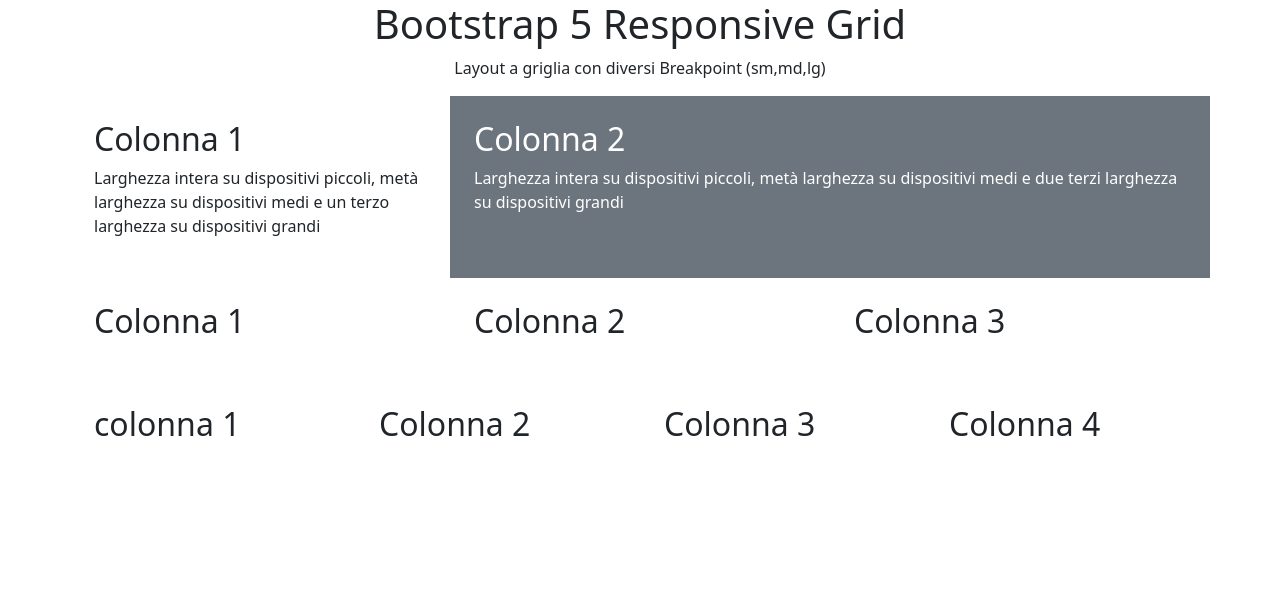
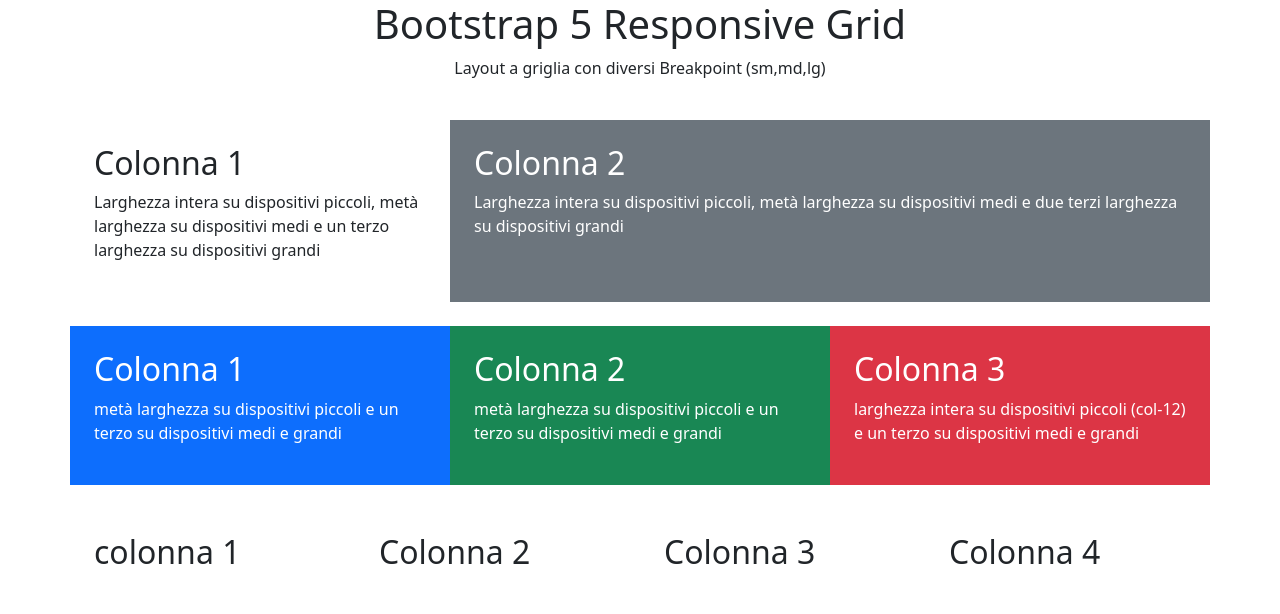
Before and after one commit to fabiogerritferrari/htmlcss-bootstrap-layout, a plain HTML site: page index.html in a window 1280 px wide. Drawn offline with nearby package versions, Linux system fonts and the light colour scheme.

Commit message:
completate 3 colonne successive e aggiunto margine ai 3 container del main

```diff
--- a/index.html
+++ b/index.html
@@ -19,7 +19,7 @@
     </header>
 
     <main>
-        <div class="container">
+        <div class="container mt-4">
             <div class="row">
                 <div class="col-12 col-md-6 col-lg-4 p-4">
                     <h2>Colonna 1</h2>
@@ -31,21 +31,21 @@
                 </div>
             </div>
         </div>
-        <div class="container">
+        <div class="container mt-4">
             <div class="row">
-                <div class="col p-4">
+                <div class="col-6 col-md-4 text-bg-primary p-4 ">
                     <h2>Colonna 1</h2>
-                    <p></p>
+                    <p>metà larghezza su dispositivi piccoli e un terzo su dispositivi medi e grandi</p>
                 </div>
-                <div class="col p-4">
+                <div class="col-6 col-md-4 text-bg-success p-4">
                     <h2>Colonna 2</h2>
-                    <p></p>
+                    <p>metà larghezza su dispositivi piccoli e un terzo su dispositivi medi e grandi</p>
                 </div>
-                <div class="col p-4">
+                <div class="col-12 col-md-4 text-bg-danger p-4">
                     <h2>Colonna 3</h2>
-                    <p></p>
+                    <p>larghezza intera su dispositivi piccoli (col-12) e un terzo su dispositivi medi e grandi</p>
                 </div>
-        <div class="container">
+        <div class="container mt-4">
             <div class="row">
                 <div class="col p-4">
                     <h2>colonna 1</h2>
```
